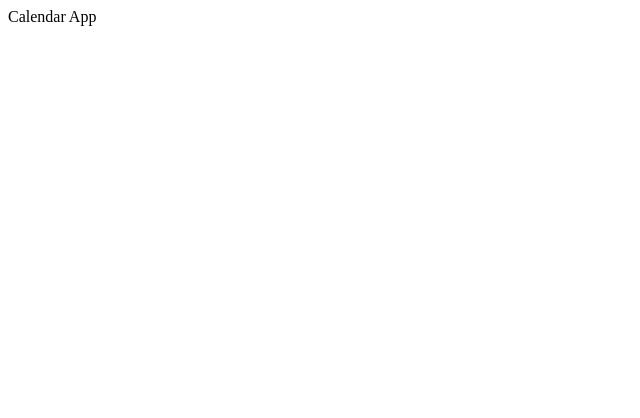
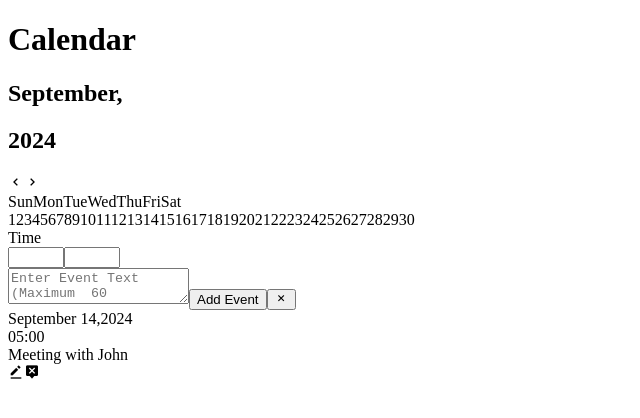
Before and after one commit to Marshal10/Calendar-App-react, a React (Vite) app: page / in a window 1280 px wide. Shown: the top 418 px of the page, without its empty margins (0-640 px from the left). Built offline with nearby package versions, Linux system fonts and the light colour scheme.

Commit message:
Calendar component jsx

```diff
--- a/src/App.jsx
+++ b/src/App.jsx
@@ -1,5 +1,11 @@
+import CalendarApp from "./components/CalendarApp";
+
 function App() {
-  return <div className="container">Calendar App</div>;
+  return (
+    <div className="container">
+      <CalendarApp />
+    </div>
+  );
 }
 
 export default App;
--- /dev/null
+++ b/src/components/CalendarApp.jsx
@@ -0,0 +1,97 @@
+function CalendarApp() {
+  return (
+    <div className="calendar-app">
+      <div className="calendar">
+        <h1 className="heading">Calendar</h1>
+        <div className="navigate-date">
+          <h2 className="month">September, </h2>
+          <h2 className="year">2024</h2>
+          <div className="buttons">
+            <i className="bx bx-chevron-left"></i>
+            <i className="bx bx-chevron-right"></i>
+          </div>
+        </div>
+        <div className="weekdays">
+          <span>Sun</span>
+          <span>Mon</span>
+          <span>Tue</span>
+          <span>Wed</span>
+          <span>Thu</span>
+          <span>Fri</span>
+          <span>Sat</span>
+        </div>
+        <div className="days">
+          <span>1</span>
+          <span>2</span>
+          <span>3</span>
+          <span>4</span>
+          <span>5</span>
+          <span>6</span>
+          <span>7</span>
+          <span>8</span>
+          <span>9</span>
+          <span>10</span>
+          <span>11</span>
+          <span>12</span>
+          <span>13</span>
+          <span>14</span>
+          <span>15</span>
+          <span>16</span>
+          <span>17</span>
+          <span>18</span>
+          <span>19</span>
+          <span>20</span>
+          <span>21</span>
+          <span>22</span>
+          <span>23</span>
+          <span>24</span>
+          <span>25</span>
+          <span>26</span>
+          <span>27</span>
+          <span>28</span>
+          <span>29</span>
+          <span>30</span>
+        </div>
+      </div>
+      <div className="events">
+        <div className="event-popup">
+          <div className="time-input">
+            <div className="event-popup-time">Time</div>
+            <input
+              type="number"
+              name="hours"
+              min={0}
+              max={24}
+              className="hours"
+            />
+            <input
+              type="number"
+              name="minutes"
+              min={0}
+              max={60}
+              className="minutes"
+            />
+          </div>
+          <textarea placeholder="Enter Event Text (Maximum  60 Charachters)"></textarea>
+          <button className="event-popup-btn">Add Event</button>
+          <button className="close-event-popup">
+            <i className="bx bx-x"></i>
+          </button>
+        </div>
+        <div className="event">
+          <div className="event-date-wrapper">
+            <div className="event-date">September 14,2024</div>
+            <div className="event-time">05:00</div>
+          </div>
+          <div className="event-text">Meeting with John</div>
+          <div className="event-buttons">
+            <i className="bx bxs-edit-alt"></i>
+            <i className="bx bxs-message-alt-x"></i>
+          </div>
+        </div>
+      </div>
+    </div>
+  );
+}
+
+export default CalendarApp;
```
Also changed, not shown: index.html (+4 -0 lines).
